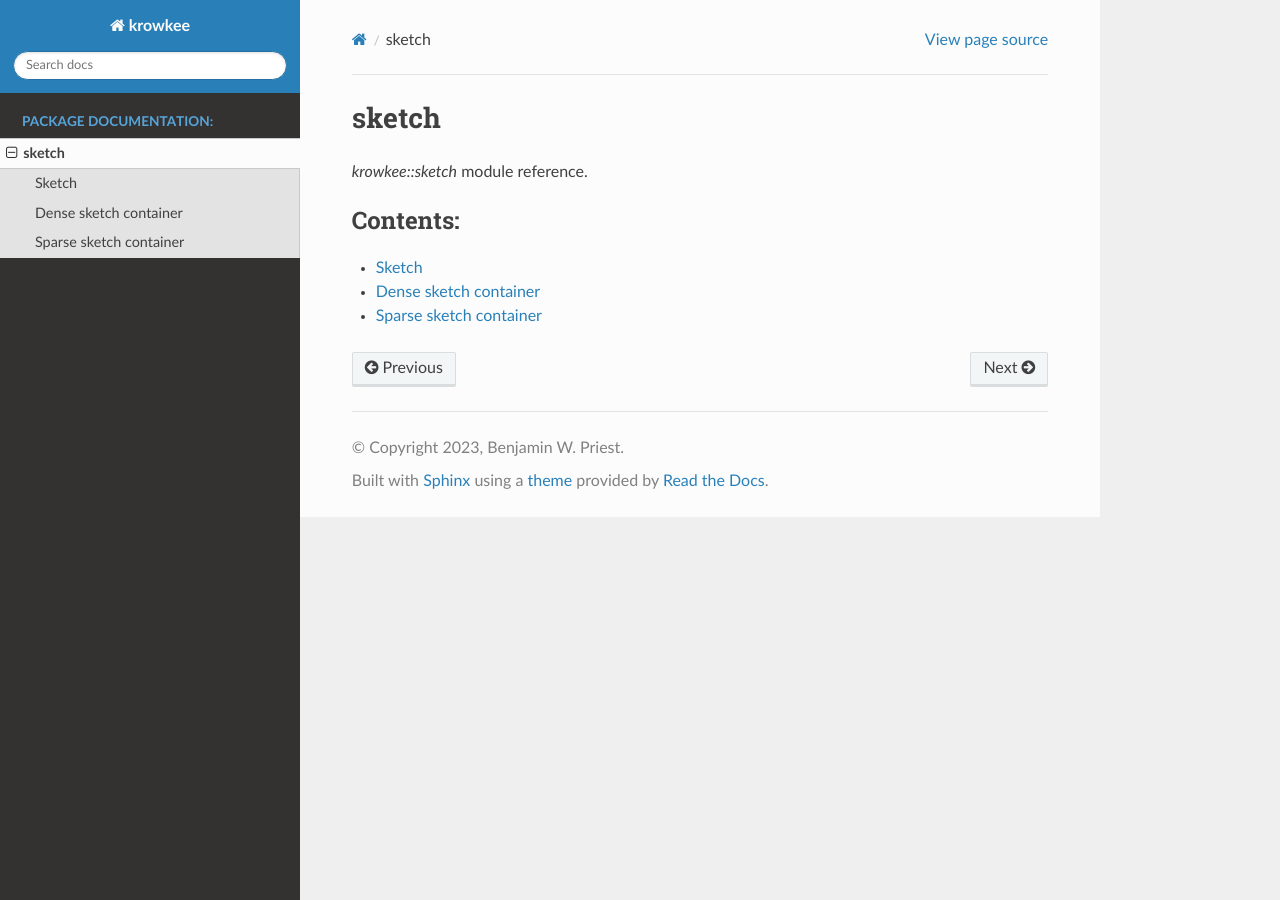
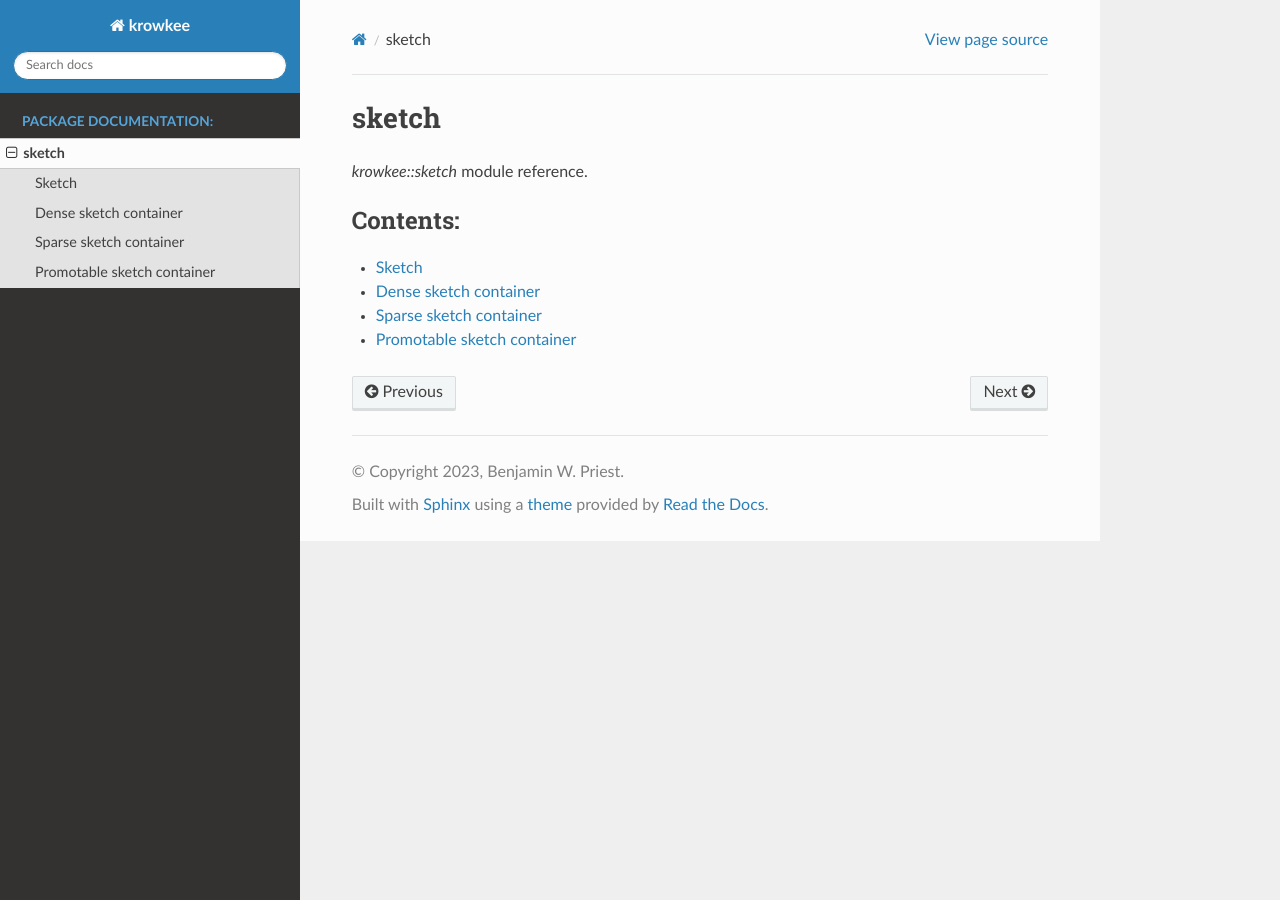
Before and after one commit to LLNL/krowkee, a Sphinx documentation site: the page built from docs/krowkee/sketch.rst, in a window 1280 px wide. Built offline with Sphinx 7.4.7 and the Read the Docs theme 2.0.0, drawn with Linux system fonts in a browser that asks for light colours.

Commit message:
improved docstrings for krowkee::sketch::Promotable

```diff
--- a/docs/krowkee/sketch.rst
+++ b/docs/krowkee/sketch.rst
@@ -12,3 +12,4 @@ sketch
    sketch/Sketch
    sketch/Dense
    sketch/Sparse
+   sketch/Promotable
--- /dev/null
+++ b/docs/krowkee/sketch/Promotable.rst
@@ -0,0 +1,6 @@
+.. _krowkee-sketch-Promotable:
+
+Promotable sketch container
+===========================
+
+.. doxygenclass:: krowkee::sketch::Promotable
```
Also changed, not shown: 3 other files.
